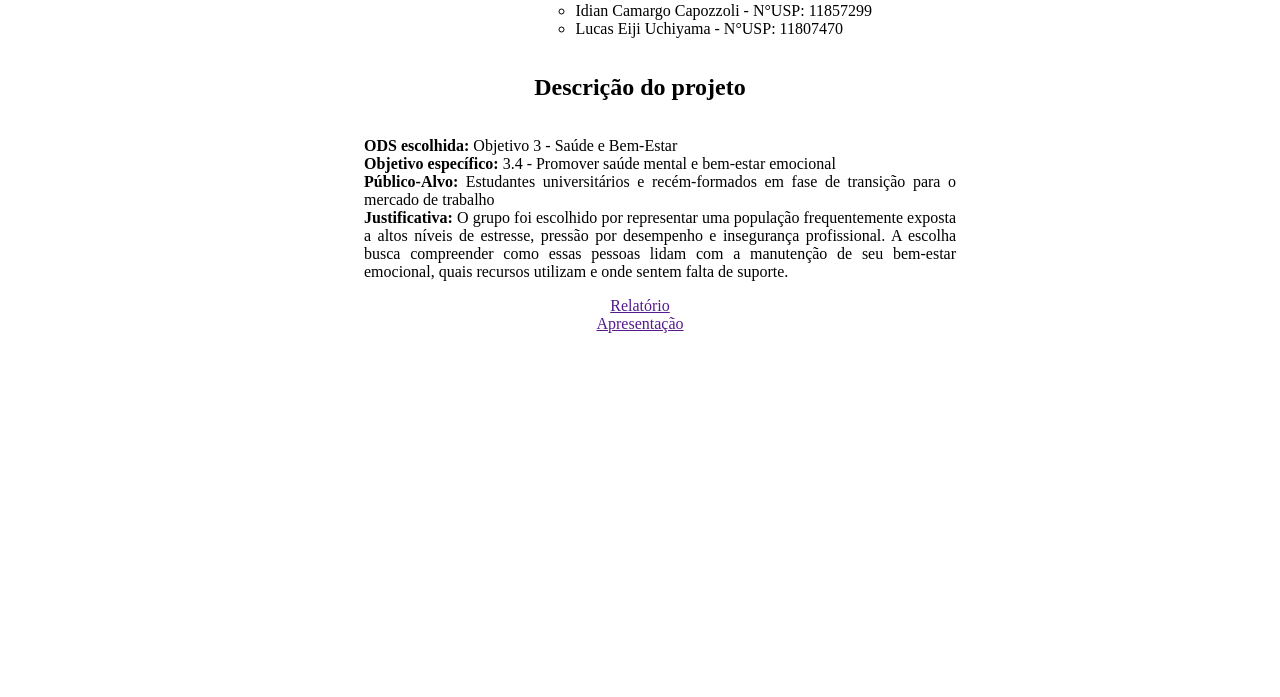
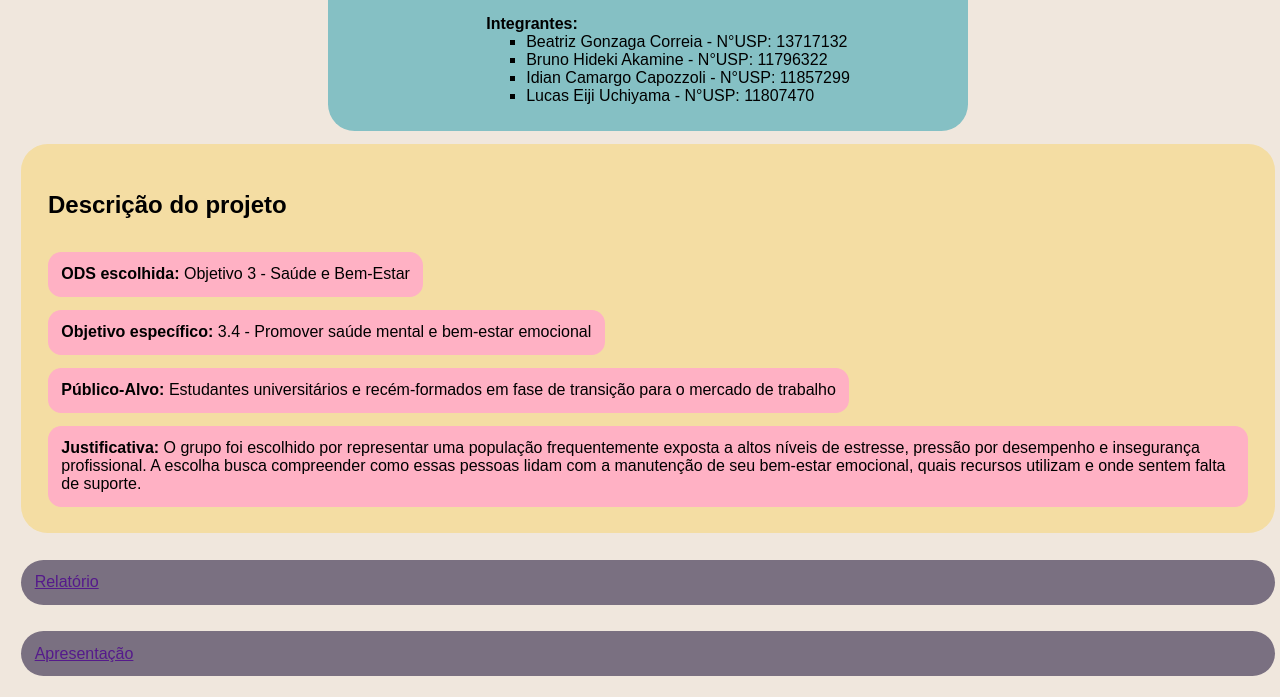
Before and after one commit to eijiuchiyama/site-ihc, a plain HTML site: page index.html in a window 1280 px wide. Shown: the part 174-871 px from the top of the page. Before the commit the page ends 800 px from the top, so only its background shows below. Drawn offline with Linux system fonts and the light colour scheme; a web font is replaced by a local one.

Commit message:
Edição estilo da página

```diff
--- a/index.html
+++ b/index.html
@@ -5,38 +5,40 @@
     <meta name="viewport" content="width=device-width" />
 
     <title>My page title</title>
-    <link
-      href="https://fonts.googleapis.com/css?family=Open+Sans+Condensed:300|Sonsie+One"
-      rel="stylesheet" />
+    <link rel="stylesheet" />
     <link rel="stylesheet" href="style.css" />
   </head>
 
   <body>
-  <div style="height: 100%; width: 100%, display: grid; place-items: center;">
-        <div style="height: 100%; width: 75%;display: flex; justify-content: center; align-items: center;text-align: justify;
-  text-justify: inter-word; flex-direction: column">
+      <div class="title">
         <h1>MAC0446/MAC5786 - Princípios de Interação Humano-computador</h1>
       </div>
-        <div style="height: 100%; width: 50%;display: flex; justify-content: center; align-items: center;text-align: justify;
-  text-justify: inter-word; flex-direction: column">
-            <ul style="list-style: none;">
-            <li><strong>Grupo:</strong> Morcego</li></br>
-            <li><strong>Integrantes:</strong> <ul style="display: inline-block;vertical-align: top;">
-                <li>Beatriz Gonzaga Correia - N°USP: 13717132</li>
-                <li>Bruno Hideki Akamine - N°USP: 11796322</li>
-                <li>Idian Camargo Capozzoli - N°USP: 11857299</li>
-                <li>Lucas Eiji Uchiyama - N°USP: 11807470</li>
-            </ul></li>
+      <div class="group-names">
+        <ul class="topics1">
+          <li class="topic1"><strong>Grupo:</strong> Morcego</li>
+          <li class="topic1"><strong>Integrantes:</strong>
+            <ul class="names-list">
+              <li class="name">Beatriz Gonzaga Correia - N°USP: 13717132</li>
+              <li class="name">Bruno Hideki Akamine - N°USP: 11796322</li>
+              <li class="name">Idian Camargo Capozzoli - N°USP: 11857299</li>
+              <li class="name">Lucas Eiji Uchiyama - N°USP: 11807470</li>
             </ul>
-        <h2>Descrição do projeto</h2><ul style="list-style: none;">
-            <li><strong>ODS escolhida: </strong>Objetivo 3 - Saúde e Bem-Estar</li>
-            <li><strong>Objetivo específico: </strong>3.4 - Promover saúde mental e bem-estar emocional</li>
-            <li><strong>Público-Alvo: </strong>Estudantes universitários e recém-formados em fase de transição para o mercado de trabalho</li>
-            <li><strong>Justificativa: </strong>O grupo foi escolhido por representar uma população frequentemente exposta a altos níveis de estresse, pressão por desempenho e insegurança profissional. A escolha busca compreender como essas pessoas lidam com a manutenção de seu bem-estar emocional, quais recursos utilizam e onde sentem falta de suporte.</li>
+          </li>
         </ul>
+      </div>
+      <div class="topics2">
+        <h2 class="title_topics">Descrição do projeto</h2>
+          <div class="topic2"><strong>ODS escolhida: </strong>Objetivo 3 - Saúde e Bem-Estar</div>
+          <div class="topic2"><strong>Objetivo específico: </strong>3.4 - Promover saúde mental e bem-estar emocional</div>
+          <div class="topic2"><strong>Público-Alvo: </strong>Estudantes universitários e recém-formados em fase de transição para o mercado de trabalho</div>
+          <div class="topic2"><strong>Justificativa: </strong>O grupo foi escolhido por representar uma população frequentemente exposta a altos níveis de estresse, pressão por desempenho e insegurança profissional. A escolha busca compreender como essas pessoas lidam com a manutenção de seu bem-estar emocional, quais recursos utilizam e onde sentem falta de suporte.</div>
+      </div>
+      <div class="file">
         <a href="">Relatório</a>
+      </div>
+      <div class="file">
         <a href="">Apresentação</a>
       </div>
-    </div>
   </body>
+
 </html>
--- a/style.css
+++ b/style.css
@@ -0,0 +1,76 @@
+* { box-sizing: border-box; }
+
+body{
+	background-color:#f0e7dd;
+	height: 100%;
+	width: 100%;
+	display: grid;
+	place-items: center;
+	font-family: Arial, Helvetica, sans-serif;
+}
+
+.title{
+	height: 100%;
+	width: 75%;
+	display: flex;
+	justify-content: center;
+	align-items: center;
+	text-align: justify;
+}
+
+.group-names{
+	height: 100%;
+	width: 50%;
+	display: flex;
+	justify-content: center;
+	align-items: center;
+	text-align: justify;
+  	text-justify: inter-word;
+	flex-direction: column;
+	border-radius: 20pt;
+	background-color: #85c0c4;
+}
+
+.topics1{
+	list-style: none;
+}
+
+.topic1{
+	padding:10px;
+}
+
+.names-list{
+	list-style: square;
+}
+
+.title_topics{
+	padding: 10pt;
+}
+
+.topics2{
+	background-color: #f4dda3;
+	padding: 10pt;
+	margin:10pt;
+	border-radius: 20pt;
+	box-sizing: border-box;
+	max-width: calc(100% - 20pt);
+	width:auto;
+}
+
+.topic2{
+	background-color: #ffb1c4;
+	padding:10pt;
+	margin:10pt;
+	width:fit-content;
+	border-radius: 10pt;
+}
+
+.file{
+	background-color: #7a7081;
+	padding:10pt;
+	margin:10pt;
+	border-radius: 20pt;
+	box-sizing: border-box;
+	width: calc(100% - 20pt);
+
+}
```
Lines whose indentation alone changed are shown as unchanged.
